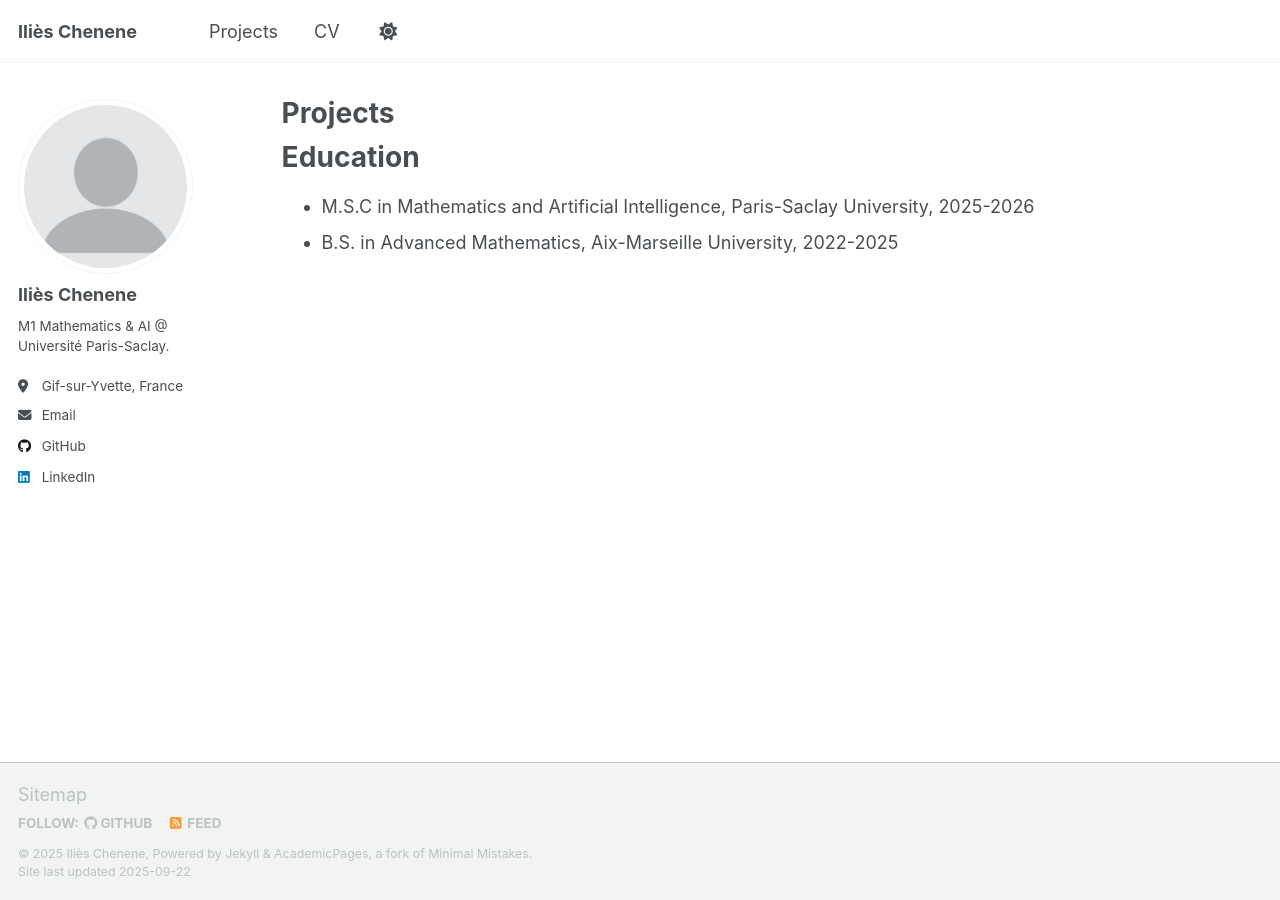
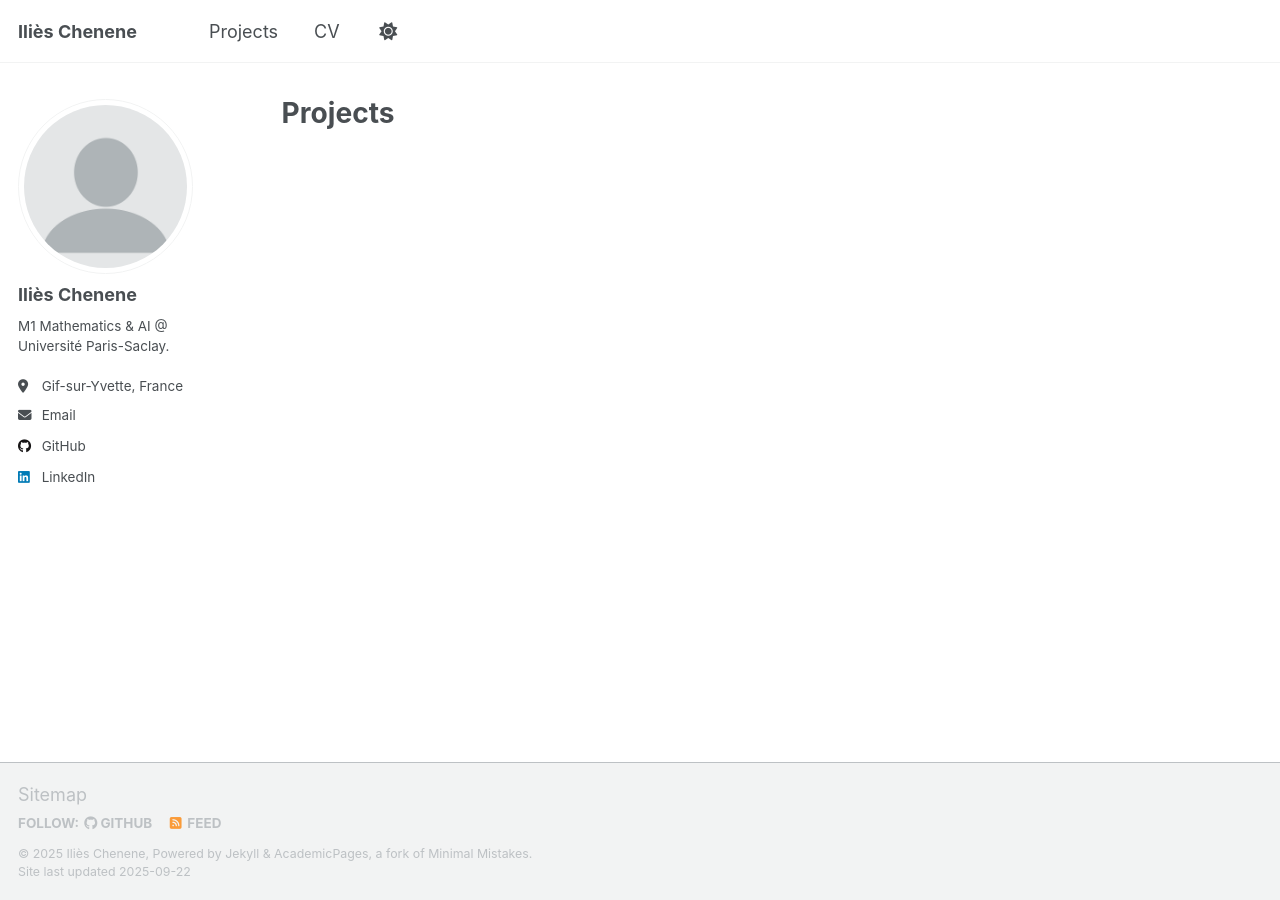
Before and after one commit to i-chenene/i-chenene.github.io, a Jekyll site: the page built from _pages/projects.md, in a window 1280 px wide. Built offline with Jekyll 4.4.1, drawn with Linux system fonts in a browser that asks for light colours; a script that is not in the unit is left out.

Commit message:
Update projects.md

```diff
--- a/_pages/projects.md
+++ b/_pages/projects.md
@@ -8,8 +8,3 @@ redirect_from:
 ---
 
 {% include base_path %}
-
-Education
-======
-* M.S.C in Mathematics and Artificial Intelligence, Paris-Saclay University, 2025-2026
-* B.S. in Advanced Mathematics, Aix-Marseille University, 2022-2025
```
